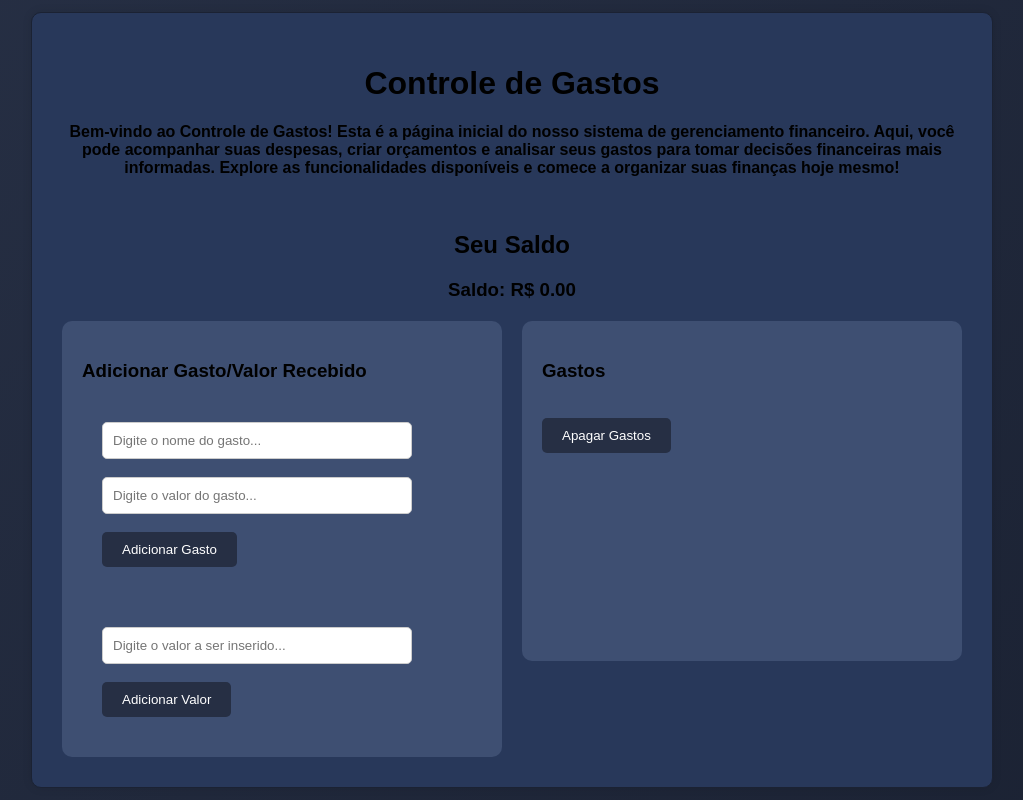
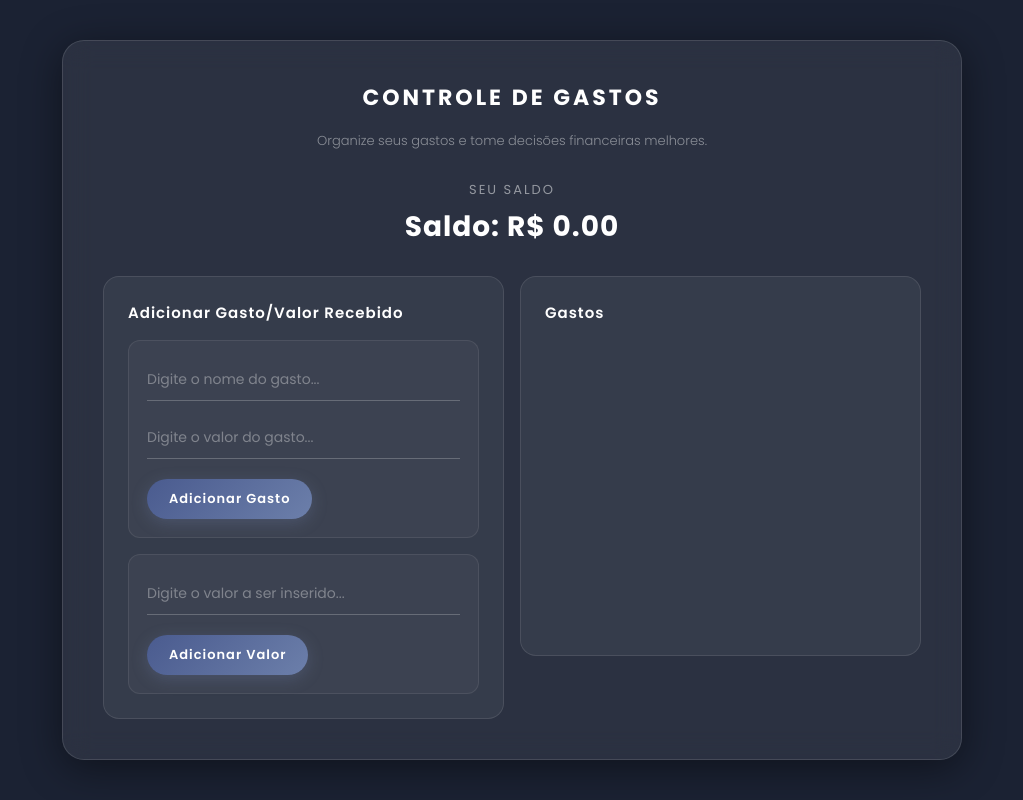
Before and after one commit to rannyzz/controle-gastos, a PHP site: page /home.html in a window 1280 px wide. Shown: the whole page, without its empty margins (128-1151 px from the left). Run offline with PHP 8.4, Linux system fonts and the light colour scheme.

Commit message:
Atualização no sistema de criar usuário, interface bem mais desenvolvida, melhor estruturação do html, e ajustes no JS

```diff
--- a/bd/cadastro.php
+++ b/bd/cadastro.php
@@ -1,9 +1,10 @@
 <?php
     $conexao = mysqli_connect("localhost", "root", "", "bdlogin");
+    $nome = $_POST['nome'];
     $email = $_POST['email'];
     $password = $_POST['password'];
 
-    $sql = "INSERT INTO tblogin (email, senha) VALUES ('$email', '$password')";
+    $sql = "INSERT INTO tblogin (nome, email, senha) VALUES ('$nome', '$email', '$password')";
     if (mysqli_query($conexao, $sql)) {
         header("Location: ../index.html");
         exit;
--- a/css/home.css
+++ b/css/home.css
@@ -1,76 +1,263 @@
+@import url('https://fonts.googleapis.com/css2?family=Poppins:wght@300;400;600;700&display=swap');
+
+* {
+    box-sizing: border-box;
+    margin: 0;
+    padding: 0;
+}
+
 body {
-    margin: 0;
-    height: 100vh;
+    min-height: 100vh;
+    display: flex;
+    justify-content: center;
+    align-items: flex-start;
+    background-color: #1b2233;
+    font-family: 'Poppins', sans-serif;
+    color: white;
+    padding: 40px 20px;
+}
 
-    display: flex;
-    justify-content: center; /* horizontal */
-    align-items: center;     /* vertical */
-
-    background-color: #262f44; /* opcional, fica bonito */
-    font-weight: bold;
-    font-family: Arial, sans-serif;
-    background: linear-gradient(135deg, #262f44, #1b2233);
-}
+/* ============================
+   CONTAINER PRINCIPAL
+   ============================ */
 #container {
-    background-color: #28385a;
-    padding: 30px;
-    border-radius: 10px;
-    box-shadow: 0 0 10px rgba(0, 0, 0, 0.1);
-
+    background: rgba(255, 255, 255, 0.07);
+    backdrop-filter: blur(14px);
+    -webkit-backdrop-filter: blur(14px);
+    border: 1px solid rgba(255, 255, 255, 0.12);
+    box-shadow: 0 8px 40px rgba(0, 0, 0, 0.45);
+    border-radius: 22px;
+    padding: 40px;
     width: 100%;
     max-width: 900px;
-
-    margin: 20px auto; /* 🔥 isso resolve */
-    border: #1b2233 1px solid;
-}
-h1{
-    text-align: center;
-    color: #000000;
-}
-#desc{
-    text-align: center;
-    color: #000000;
-}
-.gasto, .valor {
-    margin-top: 20px;
-    background-color: #3e4f72;
-    padding: 20px;
-}
-input {
-    width: 80%;
-    padding: 10px;
-    border-radius: 5px;
-    border: 1px solid #ccc;
 }
 
-button {
-    padding: 10px 20px;
-    border: none;
-    border-radius: 5px;
-    background-color: #262f44;
+/* ============================
+   TÍTULOS
+   ============================ */
+h1 {
+    text-align: center;
+    font-size: 22px;
+    font-weight: 700;
+    letter-spacing: 3px;
+    text-transform: uppercase;
     color: white;
-    cursor: pointer;
+    margin-bottom: 16px;
 }
+
+h2 {
+    font-size: 13px;
+    font-weight: 400;
+    letter-spacing: 2px;
+    text-transform: uppercase;
+    color: rgba(255, 255, 255, 0.5);
+    margin-bottom: 6px;
+}
+
+h3 {
+    font-size: 15px;
+    font-weight: 600;
+    color: white;
+    margin-bottom: 16px;
+    letter-spacing: 1px;
+}
+
+/* ============================
+   DESCRIÇÃO
+   ============================ */
+#desc {
+    text-align: center;
+    color: rgba(255, 255, 255, 0.45);
+    font-size: 13px;
+    font-weight: 300;
+    line-height: 1.7;
+    margin-bottom: 28px;
+}
+
+/* ============================
+   SALDO
+   ============================ */
+center {
+    margin-bottom: 28px;
+}
+
+#saldo {
+    font-size: 28px;
+    font-weight: 700;
+    color: white;
+    letter-spacing: 1px;
+}
+
+/* ============================
+   LAYOUT: LINHA
+   ============================ */
 .linha {
     display: flex;
-    gap: 20px;
-    margin-top: 20px;
+    gap: 16px;
+    margin-top: 8px;
 }
 
-/* lados */
+/* ============================
+   CARDS ESQUERDA / DIREITA
+   ============================ */
 .esquerda, .direita {
     flex: 1;
+    background: rgba(255, 255, 255, 0.05);
+    border: 1px solid rgba(255, 255, 255, 0.1);
+    border-radius: 16px;
+    padding: 24px;
 }
 
-/* estilo tipo card (igual taskflow vibe) */
-.esquerda, .direita {
-    background-color: #3e4f72;
-    padding: 20px;
+.direita {
+    max-height: 380px;
+    overflow-y: auto;
+}
+
+.direita::-webkit-scrollbar {
+    width: 4px;
+}
+.direita::-webkit-scrollbar-track {
+    background: transparent;
+}
+.direita::-webkit-scrollbar-thumb {
+    background: rgba(255, 255, 255, 0.15);
     border-radius: 10px;
 }
 
-/* direita (lista) */
-.direita {
-    max-height: 300px;
-    overflow-y: auto;
+/* ============================
+   SUBCARDS GASTO / VALOR
+   ============================ */
+.gasto, .valor {
+    background: rgba(255, 255, 255, 0.04);
+    border: 1px solid rgba(255, 255, 255, 0.08);
+    border-radius: 12px;
+    padding: 18px;
+    margin-top: 16px;
 }
+
+/* ============================
+   INPUTS
+   ============================ */
+input[type="text"],
+input[type="number"] {
+    width: 100%;
+    background: transparent !important;
+    border: none !important;
+    border-bottom: 1.5px solid rgba(255, 255, 255, 0.22) !important;
+    outline: none;
+    color: white !important;
+    font-family: 'Poppins', sans-serif;
+    font-size: 14px;
+    padding: 10px 0;
+    margin-bottom: 16px;
+    transition: border-color 0.3s;
+    -webkit-appearance: none;
+    -moz-appearance: textfield;
+    appearance: none;
+    box-shadow: none !important;
+}
+
+input[type="text"]::placeholder,
+input[type="number"]::placeholder {
+    color: rgba(255, 255, 255, 0.35);
+}
+
+input[type="text"]:focus,
+input[type="number"]:focus {
+    border-bottom-color: rgba(255, 255, 255, 0.7);
+}
+
+input:-webkit-autofill,
+input:-webkit-autofill:hover,
+input:-webkit-autofill:focus {
+    -webkit-box-shadow: 0 0 0px 1000px transparent inset;
+    -webkit-text-fill-color: white;
+    transition: background-color 5000s ease-in-out 0s;
+}
+
+/* ============================
+   BOTÕES
+   ============================ */
+button {
+    background: linear-gradient(135deg, #4a5b8f, #6c7faa);
+    color: white;
+    border: none;
+    border-radius: 30px;
+    padding: 10px 22px;
+    font-family: 'Poppins', sans-serif;
+    font-size: 13px;
+    font-weight: 600;
+    letter-spacing: 1px;
+    cursor: pointer;
+    transition: 0.3s;
+    box-shadow: 0 4px 16px rgba(108, 127, 170, 0.3);
+    margin-top: 4px;
+}
+
+button:hover {
+    background: linear-gradient(135deg, #3d4e7a, #5a6b8a);
+    transform: translateY(-2px);
+    box-shadow: 0 6px 20px rgba(108, 127, 170, 0.45);
+}
+
+/* Botão apagar — outline mais sutil */
+#gastos ~ button,
+.direita button {
+    background: transparent;
+    border: 1.5px solid rgba(255, 255, 255, 0.25);
+    box-shadow: none;
+    color: rgba(255, 255, 255, 0.6);
+}
+
+#gastos ~ button:hover,
+.direita button:hover {
+    background: rgba(255, 255, 255, 0.08);
+    border-color: rgba(255, 255, 255, 0.5);
+    color: white;
+    transform: translateY(-2px);
+    box-shadow: none;
+}
+
+/* ============================
+   LISTA DE GASTOS
+   ============================ */
+#gastos {
+    color: rgba(255, 255, 255, 0.75);
+    font-size: 13px;
+    font-weight: 300;
+    line-height: 2;
+}
+
+.item-gasto {
+    display: flex;
+    justify-content: space-between;
+    align-items: center;
+    padding: 8px 0;
+    border-bottom: 1px solid rgba(255, 255, 255, 0.08);
+    font-size: 13px;
+    color: rgba(255, 255, 255, 0.75);
+}
+
+.btn-deletar {
+    background: transparent;
+    border: 1px solid rgba(255, 255, 255, 0.2);
+    color: rgba(255, 255, 255, 0.5);
+    border-radius: 50%;
+    width: 24px;
+    height: 24px;
+    padding: 0;
+    font-size: 11px;
+    cursor: pointer;
+    transition: 0.2s;
+    margin-top: 0;
+    box-shadow: none;
+    flex-shrink: 0;
+}
+
+.btn-deletar:hover {
+    background: rgba(220, 80, 80, 0.25);
+    border-color: rgba(220, 80, 80, 0.5);
+    color: #e05c5c;
+    transform: none;
+    box-shadow: none;
+}
--- a/home.html
+++ b/home.html
@@ -4,12 +4,12 @@
     <link rel="stylesheet" href="css/home.css">
     <meta charset="UTF-8">
     <meta name="viewport" content="width=device-width, initial-scale=1.0">
-    <title>Document</title>
+    <title>Controle de Gastos | Sistema de Gerenciamento Financeiro</title>
 </head>
 <body>
     <div id="container">
         <h1>Controle de Gastos</h1>
-        <p id="desc">Bem-vindo ao Controle de Gastos! Esta é a página inicial do nosso sistema de gerenciamento financeiro. Aqui, você pode acompanhar suas despesas, criar orçamentos e analisar seus gastos para tomar decisões financeiras mais informadas. Explore as funcionalidades disponíveis e comece a organizar suas finanças hoje mesmo!</p><br>
+       <p id="desc">Organize seus gastos e tome decisões financeiras melhores.</p>
         <center>
                 <h2>Seu Saldo</h2>
             <h3 id="saldo">Saldo: R$0,00</h3>
@@ -19,13 +19,13 @@
         <div class="esquerda">
             <h3>Adicionar Gasto/Valor Recebido</h3>
             <div class="gasto">
-                <input type="text" id="nome_gasto" placeholder="Digite o nome do gasto..."><br><br>
-                <input type="number" id="valor_gasto" placeholder="Digite o valor do gasto..."><br><br>
+                <input type="text" id="nome_gasto" placeholder="Digite o nome do gasto...">
+                <input type="number" id="valor_gasto" placeholder="Digite o valor do gasto...">
                 <button onclick="adicionarGasto()">Adicionar Gasto</button>
             </div>
 
             <div class="valor">
-                <input type="number" id="valor_inserido" placeholder="Digite o valor a ser inserido..."><br><br>
+                <input type="number" id="valor_inserido" placeholder="Digite o valor a ser inserido...">
                 <button onclick="adicionarValor()">Adicionar Valor</button>
             </div>
         </div>
@@ -34,7 +34,6 @@
         <div class="direita">
             <h3>Gastos</h3>
             <p id="gastos"></p><br>
-            <button onclick="apagar()">Apagar Gastos</button>
         </div>
 
     </div>
--- a/script/home.js
+++ b/script/home.js
@@ -1,14 +1,28 @@
 let total = Number(localStorage.getItem("total")) || 0;
-let listaGastos = localStorage.getItem("listaGastos") || "";
+let listaGastos = JSON.parse(localStorage.getItem("listaGastos") || "[]");
 
 window.onload = function () {
-    document.getElementById("gastos").innerHTML = listaGastos;
+    renderizarGastos();
     atualizarSaldo();
 };
 
 function salvarDados() {
     localStorage.setItem("total", total);
-    localStorage.setItem("listaGastos", document.getElementById("gastos").innerHTML);
+    localStorage.setItem("listaGastos", JSON.stringify(listaGastos));
+}
+
+function renderizarGastos() {
+    let container = document.getElementById("gastos");
+    container.innerHTML = "";
+
+    listaGastos.forEach(function (gasto, index) {
+        container.innerHTML += `
+            <div class="item-gasto">
+                <span>${gasto.nome} - R$ ${gasto.valor.toFixed(2)}</span>
+                <button class="btn-deletar" onclick="deletarGasto(${index})">✕</button>
+            </div>
+        `;
+    });
 }
 
 function adicionarGasto() {
@@ -18,17 +32,25 @@ function adicionarGasto() {
     if (nome === "" || valor <= 0) {
         alert("Preencha os campos do gasto corretamente!");
     } else {
-        let gastos = document.getElementById("gastos");
+        listaGastos.push({ nome: nome, valor: valor });
+        total -= valor;
 
-        gastos.innerHTML += nome + " - R$ " + valor.toFixed(2) + "<br>";
-
-        total -= valor;
+        salvarDados();
+        renderizarGastos();
         atualizarSaldo();
-        salvarDados();
 
         document.getElementById("nome_gasto").value = "";
         document.getElementById("valor_gasto").value = "";
     }
+}
+
+function deletarGasto(index) {
+    total += listaGastos[index].valor;
+    listaGastos.splice(index, 1);
+
+    salvarDados();
+    renderizarGastos();
+    atualizarSaldo();
 }
 
 function adicionarValor() {
@@ -47,20 +69,23 @@ function adicionarValor() {
 
 function atualizarSaldo() {
     let saldo = document.getElementById("saldo");
-
     saldo.innerText = "Saldo: R$ " + total.toFixed(2);
 
     if (total > 0) {
-        saldo.style.color = "green";
+        saldo.style.color = "#4caf87";
     } else if (total < 0) {
-        saldo.style.color = "red";
+        saldo.style.color = "#e05c5c";
     } else {
-        saldo.style.color = "black";
+        saldo.style.color = "white";
     }
 }
-function apagar(){
-    if(confirm("Tem certeza que deseja apagar todos os gastos?")){
-        document.getElementById("gastos").innerHTML = "";
-        localStorage.setItem("listaGastos", "");
+
+function apagar() {
+    if (confirm("Tem certeza que deseja apagar todos os gastos?")) {
+        listaGastos = [];
+        total = 0;
+        salvarDados();
+        renderizarGastos();
+        atualizarSaldo();
     }
 }
```
Also changed, not shown: cadastro.html (+21 -11 lines), css/style.css (deleted, +0 -74 lines), css/styles.css (added, +198 -0 lines), esqueceusenha.html (+17 -11 lines), index.html (+25 -14 lines).
